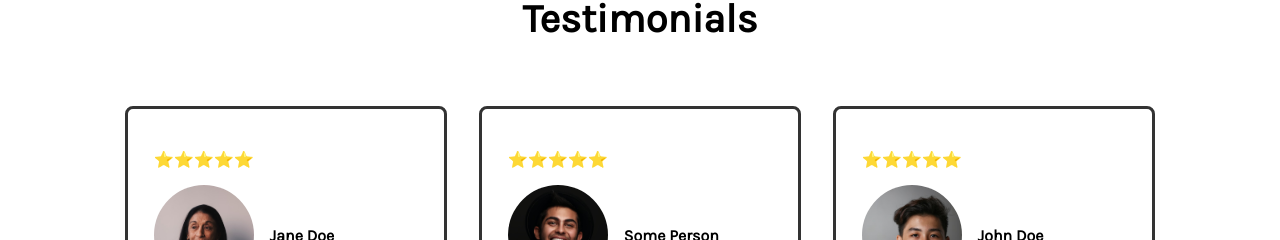
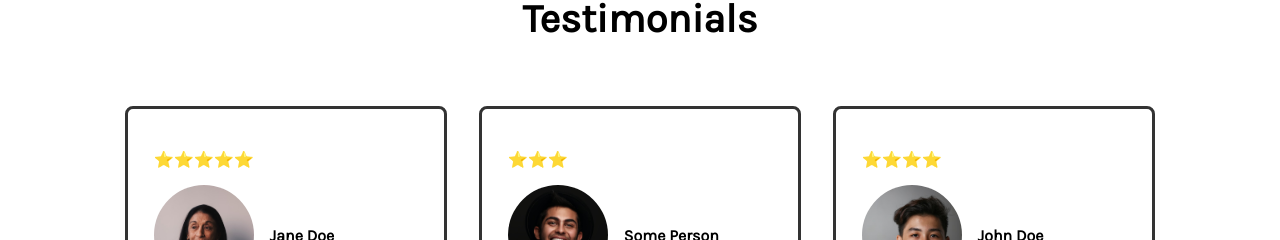
Before and after one commit to JMReynoso/little-lemon, a React (Create React App) app: page / in a window 1280 px wide. Shown: the part 1344-1584 px from the top of the page. Built offline with nearby package versions, Linux system fonts and the light colour scheme.

Commit message:
added variation in testimonial stars

```diff
--- a/src/TestimonialSection.tsx
+++ b/src/TestimonialSection.tsx
@@ -8,12 +8,27 @@ function TestimonialSection() {
     <section className="testimonial-section">
       <h1 className="section-title">Testimonials</h1>
       <div className="all-testimonial-cards">
-                <TestimonialCards rating={5} imagePath={person1} name="Jane Doe" review="Delicious and fresh." />
-                <TestimonialCards rating={5} imagePath={person2} name="Some Person" review="Delicious and fresh." />
-                <TestimonialCards rating={5} imagePath={person3} name="John Doe" review="Delicious and fresh." />
+        <TestimonialCards
+          rating={5}
+          imagePath={person1}
+          name="Jane Doe"
+          review="Delicious and fresh."
+        />
+        <TestimonialCards
+          rating={3}
+          imagePath={person2}
+          name="Some Person"
+          review="Delicious and fresh."
+        />
+        <TestimonialCards
+          rating={4}
+          imagePath={person3}
+          name="John Doe"
+          review="Delicious and fresh."
+        />
       </div>
     </section>
   );
-};
+}
 
 export default TestimonialSection;
```
Lines whose indentation alone changed are shown as unchanged.
